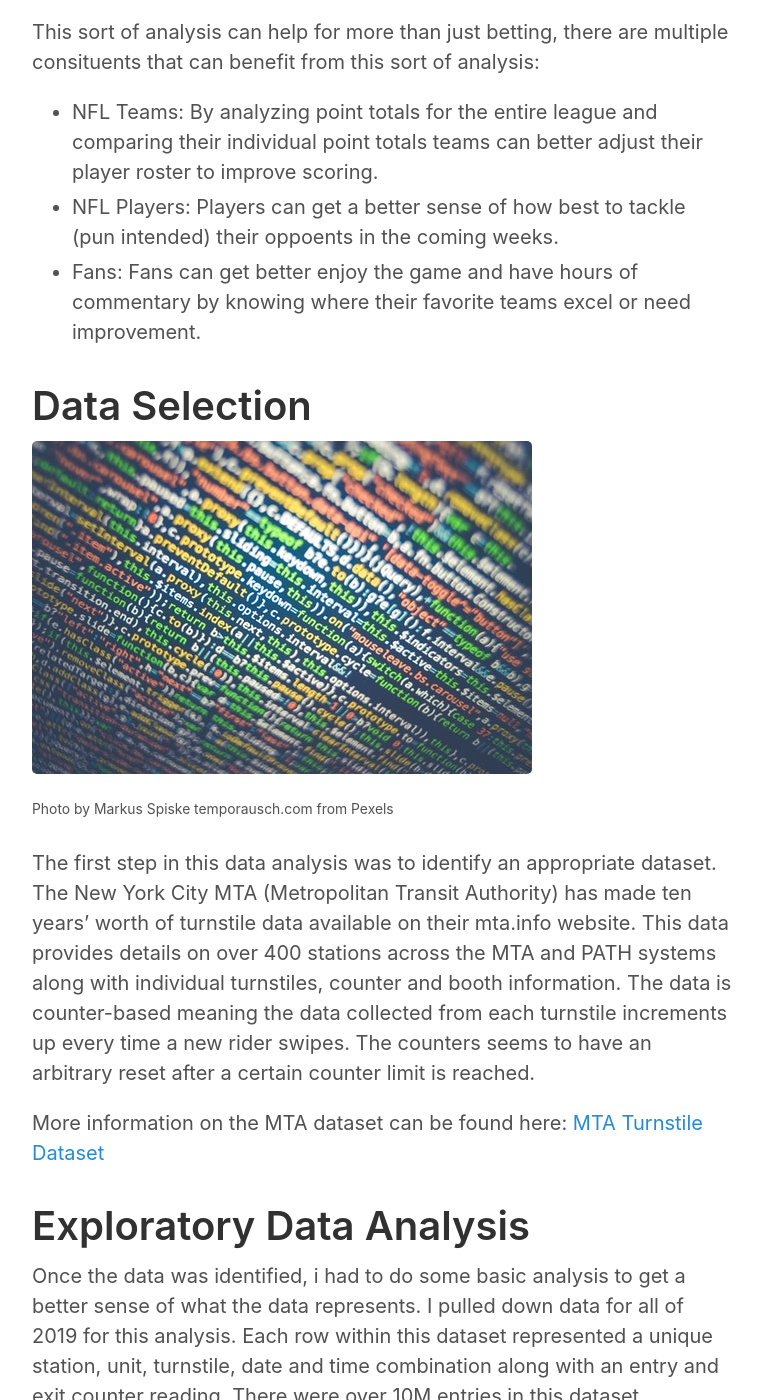
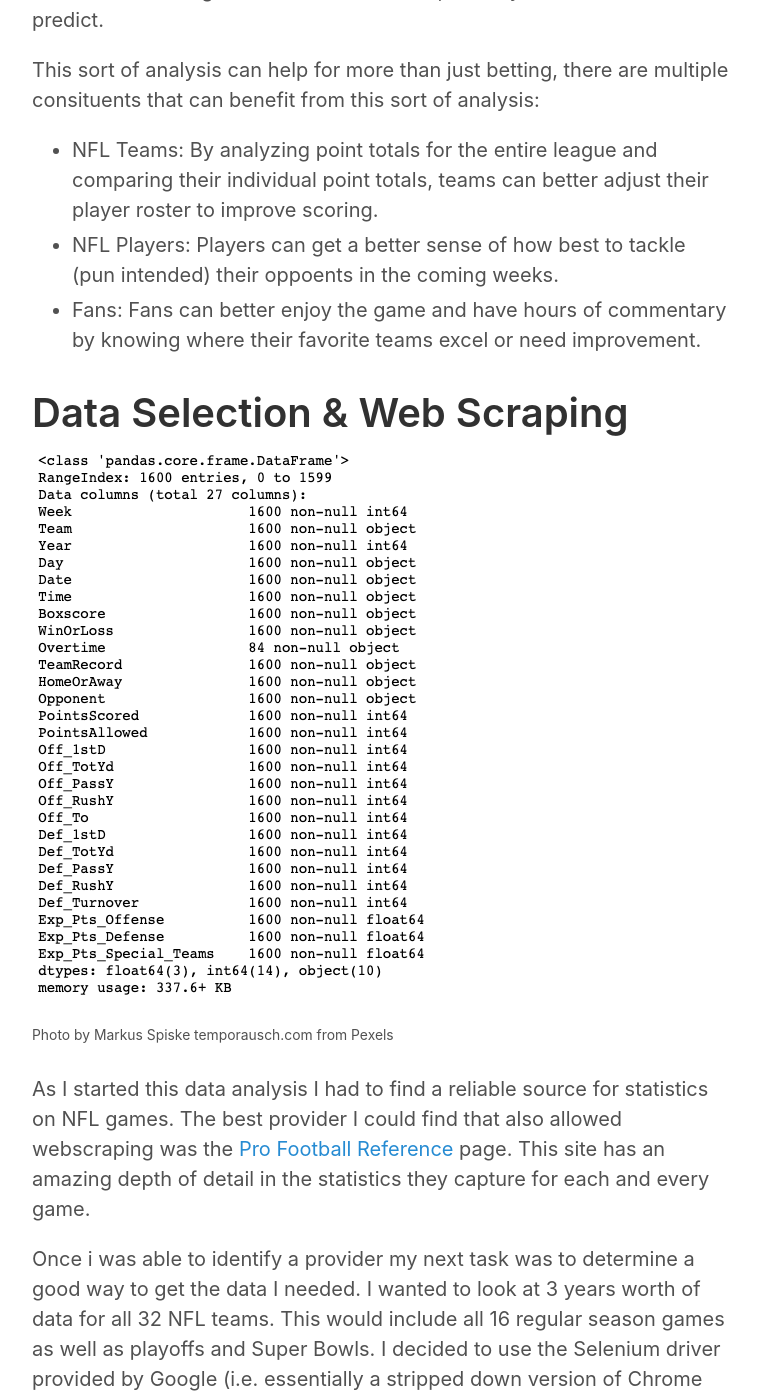
Before and after one commit to skhan-tech/skhan-tech.github.io, a Jekyll site: the page built from _posts/2020-01-24-Football-Statistics-Analysis.md, in a window 1280 px wide and 1400 px high, scrolled down 1910 px. Shown: the whole window, without its empty margins (258-1020 px from the left). Built offline with Jekyll 4.4.1, drawn with Linux system fonts in a browser that asks for light colours; our own code applies the rules of GitHub Pages for plain Markdown files; some of the changed text lies outside the part shown.

Commit message:
Update 2020-01-24-Football-Statistics-Analysis.md

```diff
--- a/_posts/2020-01-24-Football-Statistics-Analysis.md
+++ b/_posts/2020-01-24-Football-Statistics-Analysis.md
@@ -14,22 +14,26 @@ The objective of this exercise is to determine which team statistics have the gr
 
 ![BettingLines]({{ site.url }}/images/betting-lines.png)
 
-Las Vegas needs to be correct on their betting lines at least 52.4% of the time in order to break even. Therefore any model i come up with will need to beat these odds in order to be profitable. I will be focusing on the Over/Under betting line above since this is probably the easiest number to predict.
+Las Vegas needs to be correct on their betting lines at least 52.4% of the time in order to break even. Therefore any model I  come up with will need to beat these odds in order to be profitable. I will be focusing on the Over/Under betting line above since this is probably the easiest number to predict.
 
 This sort of analysis can help for more than just betting, there are multiple consituents that can benefit from this sort of analysis:
-+ NFL Teams: By analyzing point totals for the entire league and comparing their individual point totals teams can better  adjust their player roster to improve scoring.
++ NFL Teams: By analyzing point totals for the entire league and comparing their individual point totals, teams can better  adjust their player roster to improve scoring.
 + NFL Players: Players can get a better sense of how best to tackle (pun intended) their oppoents in the coming weeks.
-+ Fans: Fans can get better enjoy the game and have hours of commentary by knowing where their favorite teams excel or need improvement.
++ Fans: Fans can better enjoy the game and have hours of commentary by knowing where their favorite teams excel or need improvement.
 
 
-# Data Selection
-![Data Analysis]({{ site.url }}/images/computer-code.jpg)
+# Data Selection & Web Scraping
+![Data Analysis]({{ site.url }}/images/Football-Columns.png)
 
 <sub><sup>Photo by Markus Spiske temporausch.com from Pexels</sup></sub>
 
-The first step in this data analysis was to identify an appropriate dataset. The New York City MTA (Metropolitan Transit Authority) has made ten years' worth of turnstile data available on their mta.info website. This data provides details on over 400 stations across the MTA and PATH systems along with individual turnstiles, counter and booth information. The data is counter-based meaning the data collected from each turnstile increments up every time a new rider swipes. The counters seems to have an arbitrary reset after a certain counter limit is reached.
+As I started this data analysis I had to find a reliable source for statistics on NFL games. The best provider I could find that also allowed webscraping was the [Pro Football Reference](https://www.pro-football-reference.com/) page. This site has an amazing depth of detail in the statistics they capture for each and every game.
 
-More information on the MTA dataset can be found here: [MTA Turnstile Dataset](http://web.mta.info/developers/turnstile.html)
+Once i was able to identify a provider my next task was to determine a good way to get the data I needed. I wanted to look at 3 years worth of data for all 32 NFL teams. This would include all 16 regular season games as well as playoffs and Super Bowls. I decided to use the Selenium driver provided by Google (i.e. essentially a stripped down version of Chrome used for webscraping) in order to capture the data on each web page. I then needed to use a Python library called BeautifulSoup in order to pull the specific fields i needed.
+
+After a bit of coding i was able to gather 1600 rows and 27 columns of data of data which represent each individiual game played. Each of the columns will be a potential feature in my machine learning model
+
+![Dataset]({{ site.url }}/images/betting-lines.png)
 
 # Exploratory Data Analysis
 
```
Also changed, not shown: other parts of _posts/2020-01-24-Football-Statistics-Analysis.md (+1 -1 lines).
